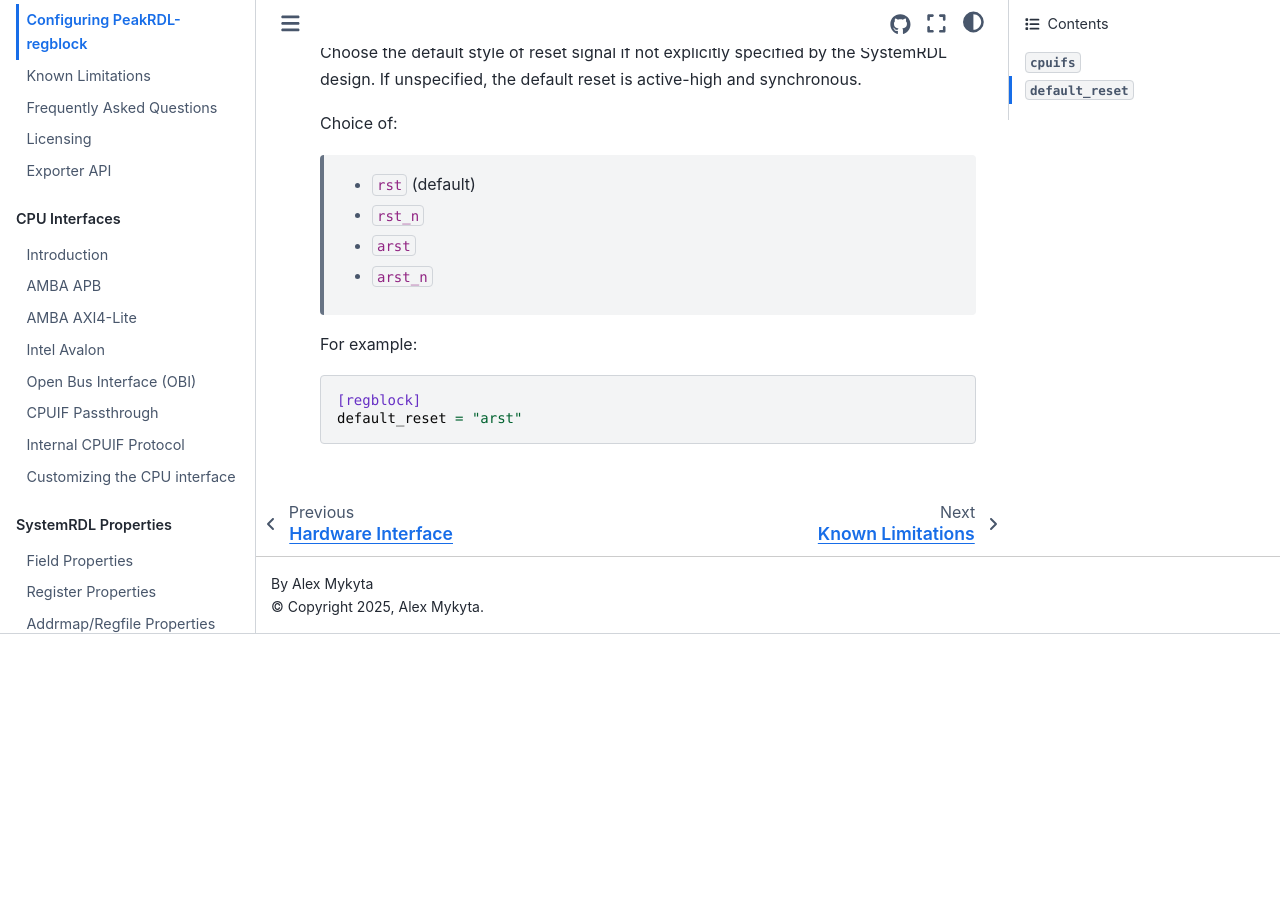
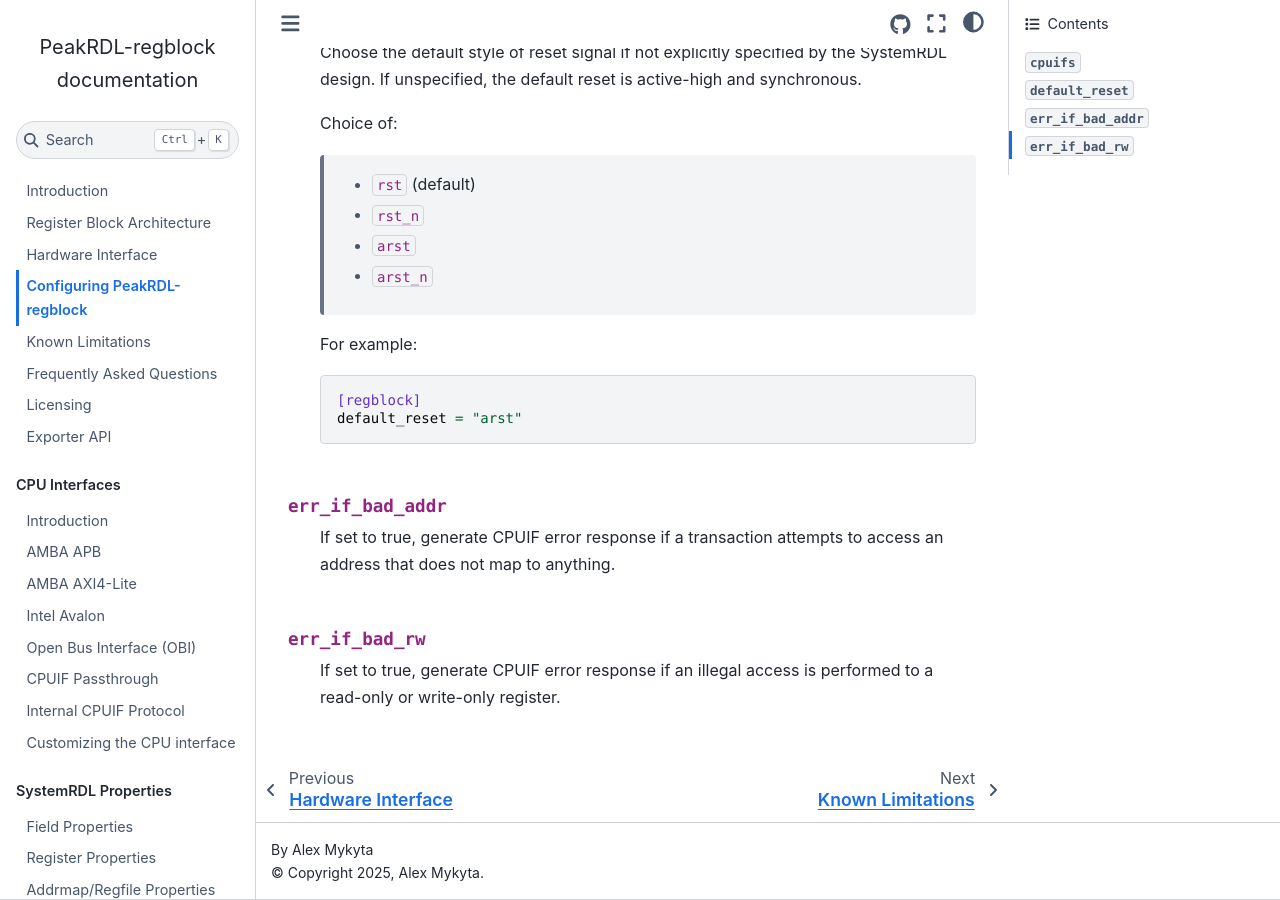
Before and after one commit to SystemRDL/PeakRDL-regblock, a Sphinx documentation site: the page built from docs/configuring.rst, in a window 1280 px wide and 900 px high, scrolled down 535 px. Built offline with Sphinx 7.4.7 and the Sphinx Book theme 1.1.4, drawn with Linux system fonts in a browser that asks for light colours; before the commit the page ends 1169 px from its top, so only the background shows below that.

Commit message:
add missing docs

```diff
--- a/docs/configuring.rst
+++ b/docs/configuring.rst
@@ -43,3 +43,13 @@
 
         [regblock]
         default_reset = "arst"
+
+.. data:: err_if_bad_addr
+
+    If set to true, generate CPUIF error response if a transaction attempts to
+    access an address that does not map to anything.
+
+.. data:: err_if_bad_rw
+
+    If set to true, generate CPUIF error response if an illegal access is
+    performed to a read-only or write-only register.
```
Also changed, not shown: 1 other file.
